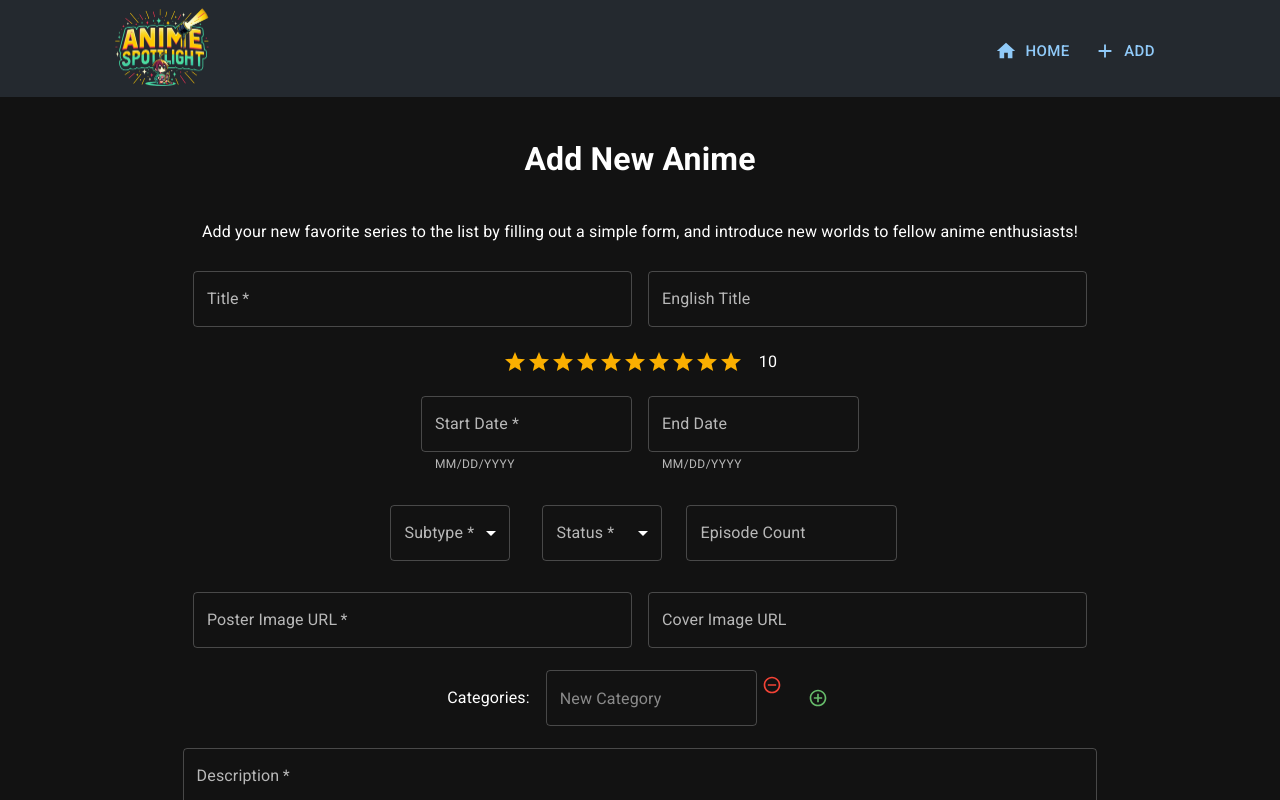
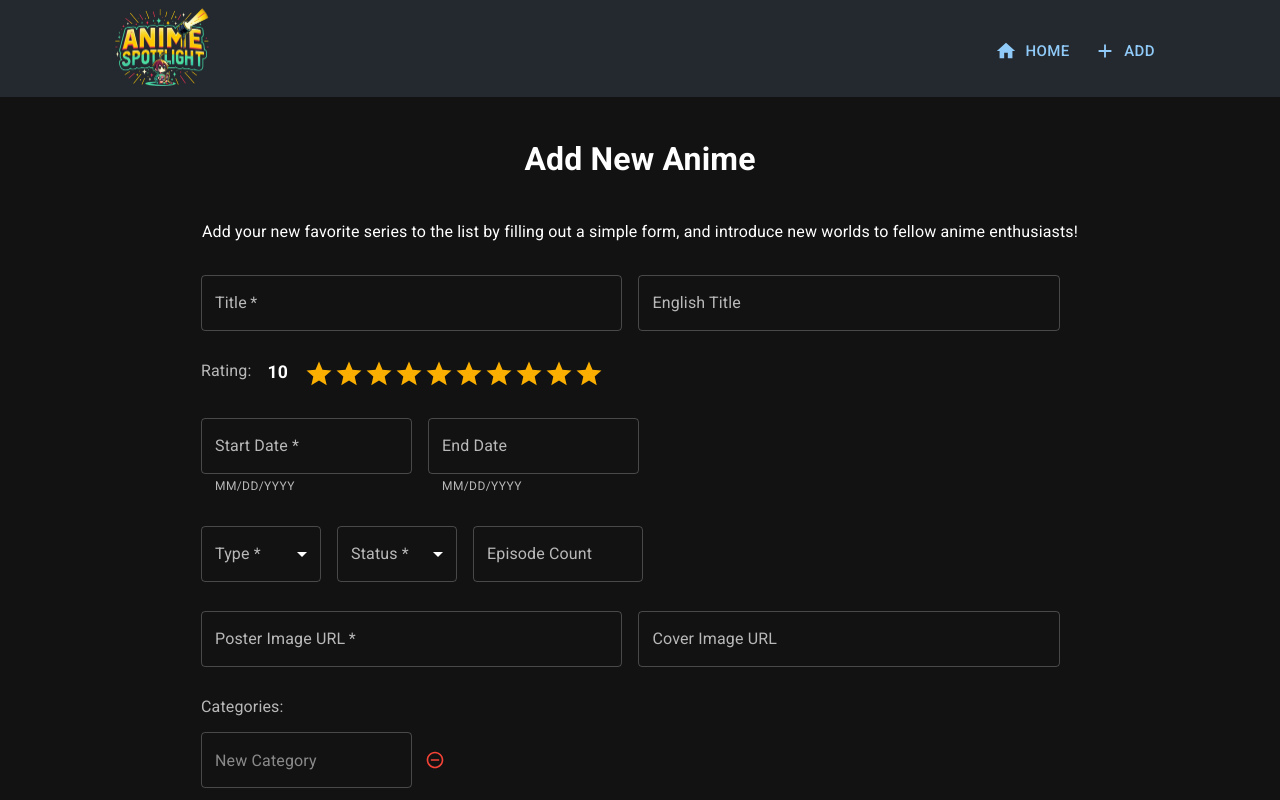
Before and after one commit to plhsu19/anime-spotlight, a Next.js app: page /new-anime in a window 1280 px wide. Shown: the top 800 px of the page. Built offline with nearby package versions, Linux system fonts and the light colour scheme.

Commit message:
[FE-10][AnimeForm] complete all inputs style

```diff
--- a/src/components/anime-form.tsx
+++ b/src/components/anime-form.tsx
@@ -116,16 +116,17 @@ export default function AnimeForm({ dateFormat = 'YYYY-MM-DD' }) {
     <form className={animeFormStyles.form} onSubmit={handleSubmit}>
       <div className={animeFormStyles.fieldsContainer}>
         <TextField
-          className={animeFormStyles.textInput}
+          className={animeFormStyles.titleInput}
           required
           id="title-input"
           label="Title"
           name="title"
           value={fields.title}
           onChange={handleChange}
+          // helperText="Incorrect entry."
         />
         <TextField
-          className={animeFormStyles.textInput}
+          className={animeFormStyles.titleInput}
           id="en-title-input"
           label="English Title"
           name="enTitle"
@@ -134,14 +135,16 @@ export default function AnimeForm({ dateFormat = 'YYYY-MM-DD' }) {
         />
       </div>
       <div className={animeFormStyles.fieldsContainer}>
+        <span className={animeFormStyles.inputLabel}>Rating: </span>
+        <span className={animeFormStyles.ratingNumber}>{fields.rating}</span>
         <Rating
           name="rating"
           value={fields.rating}
           onChange={handleChange}
+          size="large"
           max={10}
           precision={0.5}
         />
-        <span>{fields.rating}</span>
       </div>
       <div className={animeFormStyles.fieldsContainer}>
         <DatePicker
@@ -171,9 +174,8 @@ export default function AnimeForm({ dateFormat = 'YYYY-MM-DD' }) {
         />
       </div>
       <div className={animeFormStyles.fieldsContainer}>
-        {/* TODO: convert m(margin) and minWidth to the class in CSS */}
-        <FormControl sx={{ m: 1, minWidth: 120 }}>
-          <InputLabel id="subtype-label">Subtype *</InputLabel>
+        <FormControl className={animeFormStyles.selectContainer}>
+          <InputLabel id="subtype-label">Type *</InputLabel>
           <Select
             required
             labelId="subtype-label"
@@ -192,7 +194,7 @@ export default function AnimeForm({ dateFormat = 'YYYY-MM-DD' }) {
             ))}
           </Select>
         </FormControl>
-        <FormControl sx={{ m: 1, minWidth: 120 }}>
+        <FormControl className={animeFormStyles.selectContainer}>
           <InputLabel id="status-label">Status *</InputLabel>
           <Select
             required
@@ -217,6 +219,7 @@ export default function AnimeForm({ dateFormat = 'YYYY-MM-DD' }) {
           label="Episode Count"
           name="episodeCount"
           type="number"
+          className={animeFormStyles.episodeCountInput}
           value={fields.episodeCount ?? ''}
           onChange={handleChange}
         />
@@ -224,7 +227,7 @@ export default function AnimeForm({ dateFormat = 'YYYY-MM-DD' }) {
       <div className={animeFormStyles.fieldsContainer}>
         <TextField
           required
-          className={animeFormStyles.textInput}
+          className={animeFormStyles.urlInput}
           id="poster-image-url-input"
           label="Poster Image URL"
           name="posterImage"
@@ -233,7 +236,7 @@ export default function AnimeForm({ dateFormat = 'YYYY-MM-DD' }) {
           onChange={handleChange}
         />
         <TextField
-          className={animeFormStyles.textInput}
+          className={animeFormStyles.urlInput}
           id="cover-image-url-input"
           label="Cover Image URL"
           name="coverImage"
@@ -242,11 +245,22 @@ export default function AnimeForm({ dateFormat = 'YYYY-MM-DD' }) {
           onChange={handleChange}
         />
       </div>
-      <div className={animeFormStyles.fieldsContainer}>
-        <label htmlFor="categories-container">Categories: </label>
+      <div className={animeFormStyles.categoriesContainer}>
+        <label
+          htmlFor="categories-container"
+          className={animeFormStyles.inputLabel}
+        >
+          Categories:{' '}
+        </label>
+        {fields.categories.length > 0 && (
+          <div className={animeFormStyles.categories}>
             {fields.categories.map((category, index) => {
               return (
-            <div id="categories-container" key={index}>
+                <div
+                  id="category-container"
+                  key={index}
+                  className={animeFormStyles.category}
+                >
                   <TextField
                     id={`category-input-${index}`}
                     placeholder="New Category"
@@ -269,15 +283,16 @@ export default function AnimeForm({ dateFormat = 'YYYY-MM-DD' }) {
                 </div>
               );
             })}
+          </div>
+        )}
         <IconButton
           aria-label="add a new category"
-          size="small"
           color="success"
           onClick={(event) => {
             addEmptyCategory();
           }}
         >
-          <AddCircleOutlineIcon fontSize="small" />
+          <AddCircleOutlineIcon fontSize="medium" />
         </IconButton>
       </div>
       <div className={animeFormStyles.fieldsContainer}>
--- a/src/pages/new-anime.tsx
+++ b/src/pages/new-anime.tsx
@@ -4,6 +4,7 @@ import Layout from '@/components/layout';
 import { useGetAnimeContextValue } from '@/contexts/anime-context';
 import { Alert, Snackbar, Button } from '@mui/material';
 import utilStyles from '@/styles/utils.module.css';
+import NewAnimeStyles from '@/styles/NewAnime.module.css';
 import AnimeForm from '@/components/anime-form';
 import { Subtype, Status } from '@/types/anime-types';
 
--- a/src/styles/components/AnimeForm.module.css
+++ b/src/styles/components/AnimeForm.module.css
@@ -2,21 +2,70 @@
   width: 100%;
   @media screen and (min-width: 600px) {
     width: 90%;
+    max-width: 910px;
   }
 }
 
 .fieldsContainer {
-  padding: 0.7rem 1rem;
+  padding: 0.9rem 1rem;
   display: flex;
-  justify-content: center;
-  align-items: center;
+  justify-content: flex-start;
+  align-items: flex-start;
   gap: 1rem;
   flex-wrap: wrap;
 }
 
-.textInput {
+.categoriesContainer {
+  padding: 0.9rem 1rem;
+  display: flex;
+  flex-direction: column;
+  justify-content: flex-start;
+  align-items: flex-start;
+  gap: 0.8rem;
+  flex-wrap: wrap;
+}
+
+.categories {
+  display: flex;
+  justify-content: flex-start;
+  align-items: flex-start;
+  gap: 1.2rem;
+  flex-wrap: wrap;
+}
+
+.category {
+  display: flex;
+  justify-content: flex-start;
+  align-items: center;
+  gap: 0.5rem;
+}
+
+.titleInput {
+  width: 90%;
+  @media screen and (min-width: 600px) {
+    width: 48%;
+  }
+}
+.urlInput {
   width: 100%;
   @media screen and (min-width: 600px) {
     width: 48%;
   }
 }
+
+.inputLabel {
+  color: #FFFFFFB3;
+}
+
+.ratingNumber {
+  font-size: 1.1rem;
+  font-weight: bold;
+}
+
+.selectContainer {
+  width: 120px;
+}
+
+.episodeCountInput {
+  width: 170px;
+}
```
Also changed, not shown: src/styles/NewAnime.module.css (added). Lines whose indentation alone changed are shown as unchanged.
